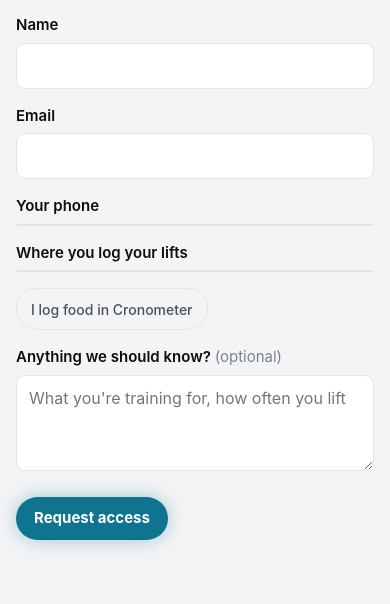
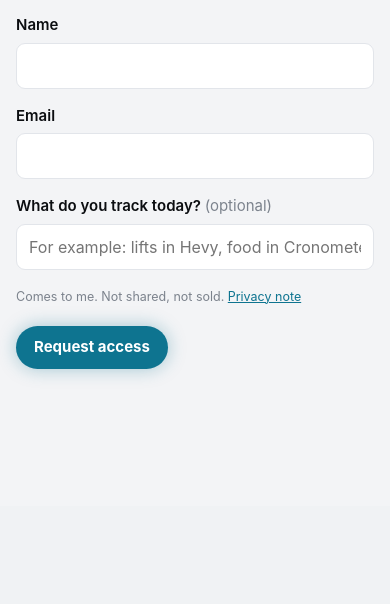
Before and after one commit to sasper/estebot, a FastAPI app: page /signup in a window 390 px wide. Shown: the part 338-942 px from the top of the page. After the commit the page ends 715 px from the top, so only its background shows below. Run offline with FastAPI, Linux system fonts and the light colour scheme.

Commit message:
Sign-up asks for name, email and one optional question, and says where it goes
A sign-up list has no business holding health details. The form now keeps a name, an email
and an optional answer to "What do you track today?"; phone, lift app and Cronometer are
gone from the form and from the table. Above the button it says "Comes to me. Not shared,
not sold." and links a short privacy note at /privacy: what the form keeps and why, where
it's stored, how to have it deleted, that the demo keeps nothing (its chat questions go to
Claude to be answered and aren't stored), and that the site has no analytics.

```diff
--- a/src/estecoach/web/main.py
+++ b/src/estecoach/web/main.py
@@ -430,7 +430,7 @@ def _reviews_signups(p):
 
 
 def _signup_page(request, status=200, **kw):
-    ctx = dict(phones=signups.PHONES, trackers=signups.TRACKERS, form={}, error=None, done=None)
+    ctx = dict(form={}, error=None, done=None)
     ctx.update(kw)
     return tpl.TemplateResponse(request, "signup.html", ctx, status_code=status)
 
@@ -457,6 +457,11 @@ async def signup_submit(request: Request):
     signups.save(row)
     log.warning("sign-up request saved")          # no name or email in the log
     return _signup_page(request, done=row["name"].split()[0])
+
+
+@app.get("/privacy", response_class=HTMLResponse)
+def privacy(request: Request):
+    return tpl.TemplateResponse(request, "privacy.html", {})
 
 
 @app.get("/signups", response_class=HTMLResponse)
--- a/src/estecoach/web/templates/signup.html
+++ b/src/estecoach/web/templates/signup.html
@@ -28,15 +28,11 @@
     <input type="text" id="name" name="name" maxlength="80" required value="{{ form.name or '' }}" autocomplete="name">
     <label for="email">Email</label>
     <input type="email" id="email" name="email" maxlength="120" required value="{{ form.email or '' }}" autocomplete="email">
-    <label>Your phone</label>
-    <div class="seg">{% for v in phones %}<label><input type="radio" name="phone" value="{{ v }}"{{ " checked" if form.phone == v }}><span>{{ v }}</span></label>{% endfor %}</div>
-    <label>Where you log your lifts</label>
-    <div class="seg">{% for v in trackers %}<label><input type="radio" name="tracker" value="{{ v }}"{{ " checked" if form.tracker == v }}><span>{{ v }}</span></label>{% endfor %}</div>
-    <label class="flag"><input type="checkbox" name="cronometer" value="yes"{{ " checked" if form.cronometer == "yes" }}><span>I log food in Cronometer</span></label>
-    <label for="note">Anything we should know? <span class="muted" style="font-weight:400">(optional)</span></label>
-    <textarea id="note" name="note" maxlength="600" placeholder="What you're training for, how often you lift">{{ form.note or '' }}</textarea>
+    <label for="tracks">What do you track today? <span class="muted" style="font-weight:400">(optional)</span></label>
+    <input type="text" id="tracks" name="tracks" maxlength="300" value="{{ form.tracks or '' }}" placeholder="For example: lifts in Hevy, food in Cronometer">
     {# Left empty by people; filled in by form-filling bots, whose requests are dropped. #}
     <div class="hp" aria-hidden="true"><label for="website">Website</label><input type="text" id="website" name="website" tabindex="-1" autocomplete="off"></div>
+    <p class="small muted" style="margin:18px 0 0">Comes to me. Not shared, not sold. <a href="/privacy">Privacy note</a></p>
     <button type="submit" class="intro-btn" style="border:0;cursor:pointer;font:inherit;font-weight:650">Request access</button>
   </form>
   {% endif %}
--- a/src/estecoach/web/templates/signups.html
+++ b/src/estecoach/web/templates/signups.html
@@ -12,13 +12,12 @@
   <h2>Sign-up requests</h2>
   {% if not rows %}<p class="muted">None yet.</p>{% else %}
   <table class="reqs">
-    <tr><th>When</th><th>Who</th><th>Phone</th><th>Lifts</th><th>Food</th><th>Note</th><th></th></tr>
+    <tr><th>When</th><th>Who</th><th>Tracks today</th><th></th></tr>
     {% for r in rows %}
     <tr class="{{ 'seen' if r.reviewed_at }}">
       <td>{{ r.at[:16]|replace("T", " ") }}</td>
       <td><b>{{ r.name }}</b><br><a href="mailto:{{ r.email }}">{{ r.email }}</a></td>
-      <td>{{ r.phone or "–" }}</td><td>{{ r.tracker or "–" }}</td><td>{{ "Cronometer" if r.cronometer else "–" }}</td>
-      <td>{{ r.note or "" }}</td>
+      <td>{{ r.tracks or "" }}</td>
       <td>{% if r.reviewed_at %}reviewed{% else %}<form method="post" action="/signups/{{ r.id }}/reviewed"><input type="hidden" name="csrf" value="{{ csrf }}"><button class="chip">Mark reviewed</button></form>{% endif %}</td>
     </tr>
     {% endfor %}
```
Also changed, not shown: src/estecoach/web/signups.py (+8 -13 lines), src/estecoach/web/templates/privacy.html (added, +19 -0 lines), tests/test_signups.py (+14 -3 lines).
